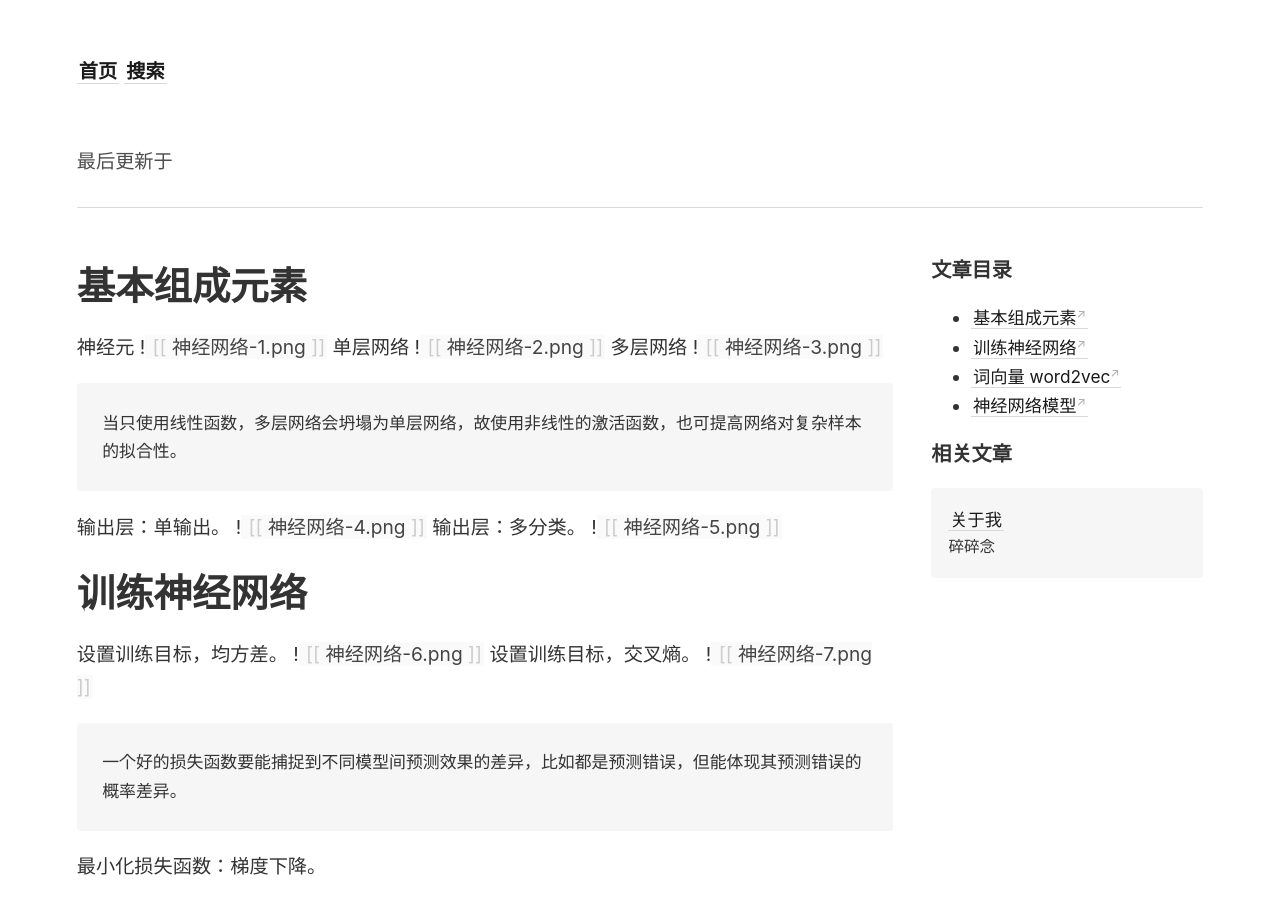
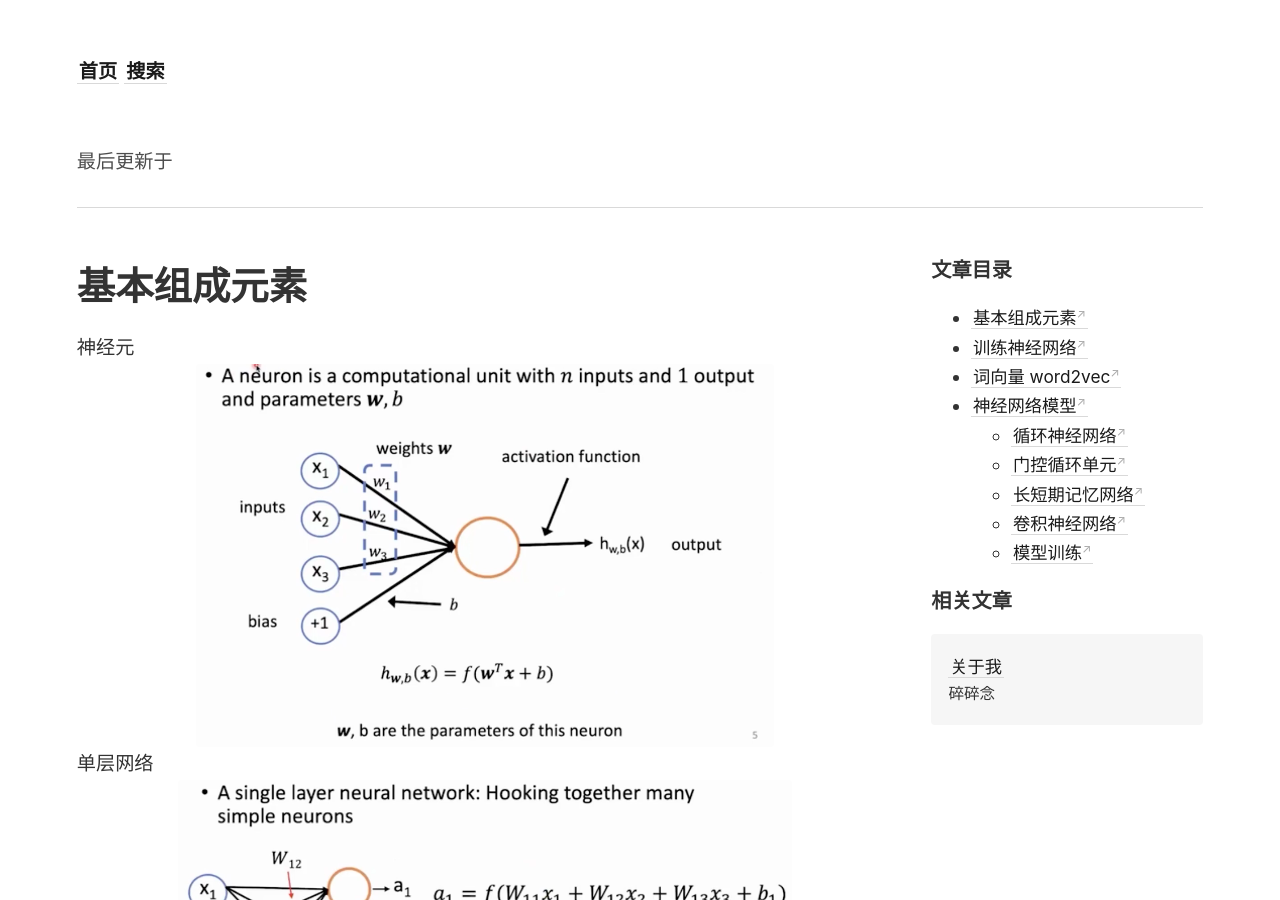
Before and after one commit to wingowen/digital-garden-jekyll, a Jekyll site: the page built from _notes/神经网络.md, in a window 1280 px wide and 900 px high. Built offline with Jekyll 4.4.1, drawn with Linux system fonts in a browser that asks for light colours; some of the changed text lies outside the part shown.

Commit message:
vault backup: 2025-01-15 00:05:14

```diff
--- a/_notes/神经网络.md
+++ b/_notes/神经网络.md
@@ -1,55 +1,77 @@
 # 基本组成元素
 
 神经元
-![[神经网络-1.png]]
+![](/assets/images/神经网络-1.png)
 单层网络
-![[神经网络-2.png]]
+![](/assets/images/神经网络-2.png)
 多层网络
-![[神经网络-3.png]]
+![](/assets/images/神经网络-3.png)
 
 > 当只使用线性函数，多层网络会坍塌为单层网络，故使用非线性的激活函数，也可提高网络对复杂样本的拟合性。
 
 输出层：单输出。
-![[神经网络-4.png]]
+![](/assets/images/神经网络-4.png)
 输出层：多分类。
-![[神经网络-5.png]]
+![](/assets/images/神经网络-5.png)
 
 # 训练神经网络
 
 设置训练目标，均方差。
-![[神经网络-6.png]]
+![](/assets/images/神经网络-6.png)
 设置训练目标，交叉熵。
-![[神经网络-7.png]]
+![](/assets/images/神经网络-7.png)
 
 > 一个好的损失函数要能捕捉到不同模型间预测效果的差异，比如都是预测错误，但能体现其预测错误的概率差异。
 
 最小化损失函数：梯度下降。
 - 求梯度：偏导、链式法则、反向传播。
 
-![[神经网络-8.png]]
-![[神经网络-9.png]]
+![](/assets/images/神经网络-8.png)
+![](/assets/images/神经网络-9.png)
 
 # 词向量 word2vec
 
 两种模型架构：CBOW、skip-gram。捕捉词语之间的关系。
-![[神经网络-10.png]]
+![](/assets/images/神经网络-10.png)
 
 # 神经网络模型
 
 **RNN（循环神经网络）**、**GRU（门控循环单元）** 和 **LSTM（长短期记忆网络）** 是深度学习中用于处理序列数据的三种经典神经网络模型。
 
-循环神经网络 RNN Language Model。
+## 循环神经网络
+
+RNN Language Model
 - RNN 通过循环结构处理序列数据，每个时间步的输入不仅包括当前时刻的数据，还包括上一时刻的隐藏状态。
 - 隐藏状态可以看作是对过去信息的记忆。
-![[神经网络-11.png]]
+![](/assets/images/神经网络-11.png)
 
-GRU Gated Recurrent Unit 门控循环单元。
+## 门控循环单元
+
+GRU Gated Recurrent Unit
 - GRU 是 RNN 的改进版本，通过引入**门控机制**（更新门和重置门）来解决 RNN 的梯度消失问题。
 - GRU 比 LSTM 更简单，计算效率更高。
-![[神经网络-12.png]]
+![](/assets/images/神经网络-12.png)
 
-LSTM Long Short-Term Memory 长短期记忆网络。
+## 长短期记忆网络
+
+LSTM Long Short-Term Memory
 - LSTM 是 RNN 的另一种改进版本，通过引入**三个门控机制**（输入门、遗忘门、输出门）来更好地控制信息的流动。
 - LSTM 能够有效地捕捉长距离依赖关系。
 
-![[神经网络-13.png]]
+![](/assets/images/神经网络-13.png)
+
+传统的 RNN 只能按时间步顺序处理序列数据，而双向 RNN 通过引入两个独立的 RNN 层来同时处理序列：
+- **前向 RNN**：按时间步顺序（从开始到结束）处理序列。
+- **后向 RNN**：按时间步逆序（从结束到开始）处理序列。
+
+## 卷积神经网络
+
+![](/assets/images/神经网络-14.png)
+
+![](assets/images/神经网络-15.png)
+
+## 模型训练
+
+Base PyTorch。
+
+Pipeline for Deep Learning：Prepare Data > Build Model > Train Model > Evaluate Model > Test Model。
```
Also changed, not shown: _notes/杂项/关于我.md (+1 -1 lines), .obsidian/app.json, .obsidian/appearance.json, .obsidian/workspace.json, assets/images/神经网络-14.png (added), assets/images/神经网络-15.png (added).
